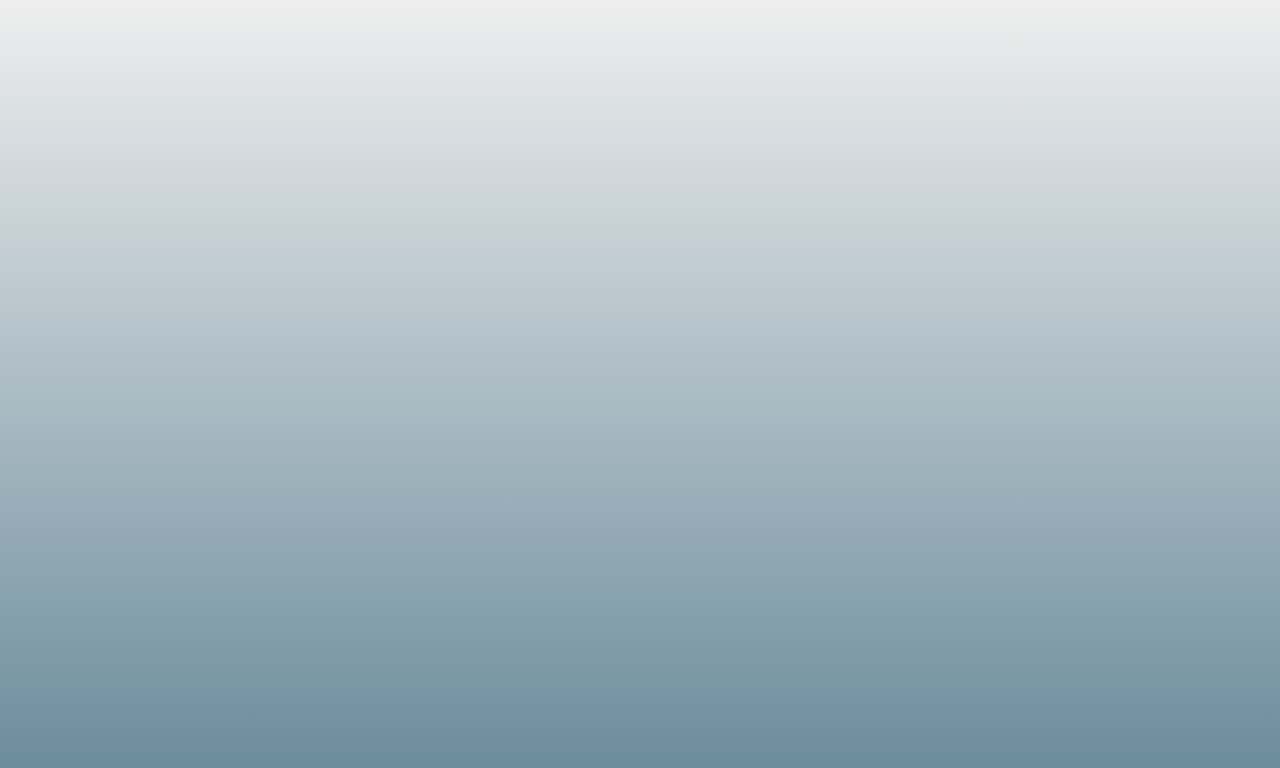
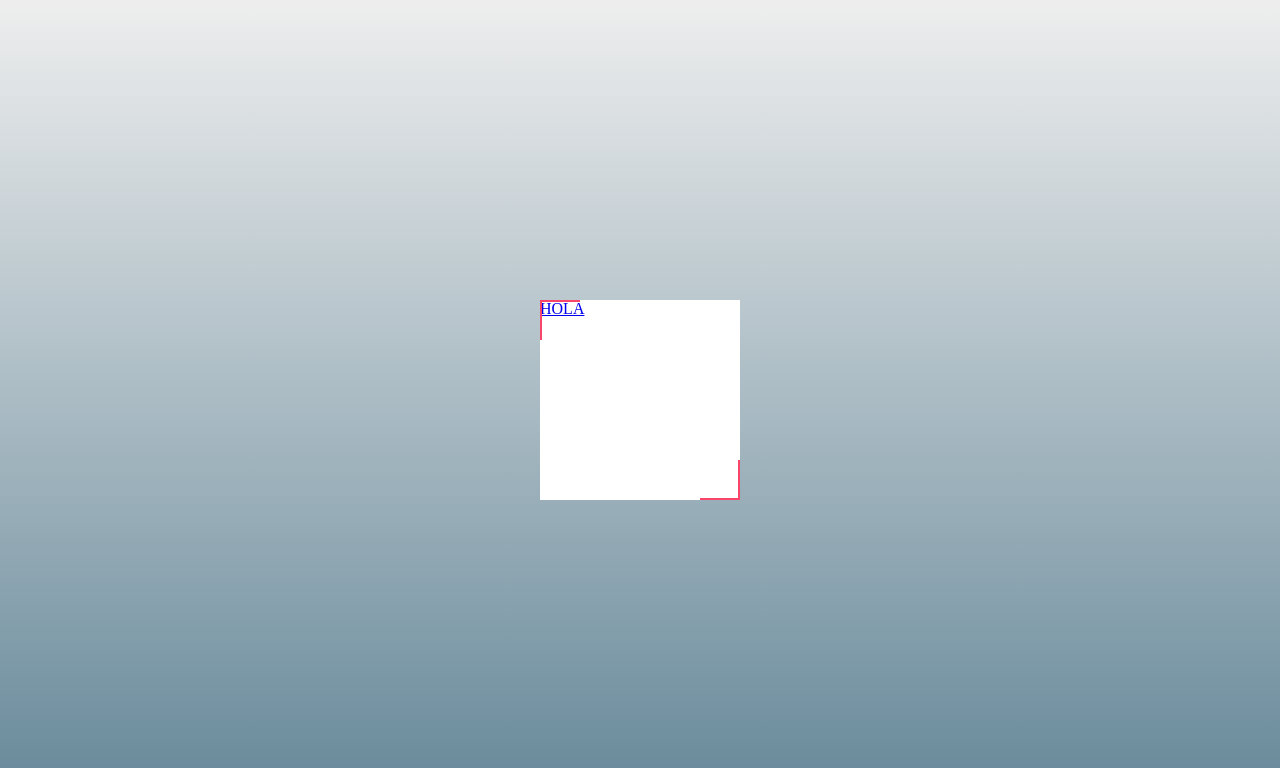
Before and after one commit to MatiMorilla/Paginas, a plain HTML site: page Paginas/HTML/hoverEffect.html in a window 1280 px wide. Drawn offline with Linux system fonts and the light colour scheme.

Commit message:
nuevo efecto

```diff
--- a/Paginas/CSS/hoverEffect.css
+++ b/Paginas/CSS/hoverEffect.css
@@ -15,7 +15,17 @@ body{
     --color-hover: rgb(0, 174, 255);
 }
 
+.container{
+    height: 100vh;
+    display: flex;
+    justify-content: center;
+    align-items: center;
+}
+
 .card{
+    width: 200px;
+    height: 200px;
+    background: #fff;
     position: relative;
     overflow: hidden;
 }
--- /dev/null
+++ b/Paginas/CSS/hoverEffect2.css
@@ -0,0 +1,120 @@
+*{
+    margin: 0;
+    padding:0;
+    box-sizing: border-box;
+}
+
+body{
+    height: 100vh;
+    background: linear-gradient(#eee, #689);
+}
+
+:root{
+    --w-hover: 20%;
+    --h-hover: 2px;
+    --color-hover: #fa456b;
+}
+
+.container{
+    height: 100vh;
+    display: flex;
+    justify-content: center;
+    align-items: center;
+}
+
+.card{
+    width: 200px;
+    height: 200px;
+    background: #fff;
+    position: relative;
+    overflow: hidden;
+}
+
+.card span{
+    transition: all 0.5s ease;
+}
+
+.card:hover span:nth-child(1),
+.card:hover span:nth-child(4){
+    width: 100%;
+}
+
+.card:hover span:nth-child(2),
+.card:hover span:nth-child(3){
+    height: 100%;
+}
+
+.card span:nth-child(1){
+    position:absolute;
+    top:0;
+    left:0;
+    width: var(--w-hover);
+    height: var(--h-hover);
+    background: var(--color-hover);
+}
+
+.card span:nth-child(2){
+    position:absolute;
+    top:0;
+    left:0;
+    width: var(--h-hover);
+    height: var(--w-hover);
+    background: var(--color-hover);
+}
+
+.card span:nth-child(3){
+    position:absolute;
+    bottom:0;
+    right:0;
+    width: var(--h-hover);
+    height: var(--w-hover);
+    background: var(--color-hover);
+}
+
+.card span:nth-child(4){
+    position:absolute;
+    bottom:0;
+    right:0;
+    width: var(--w-hover);
+    height: var(--h-hover);
+    background: var(--color-hover);
+}
+
+
+/* MISMO EFECTO PERO AL REVES */
+
+/* .card span:nth-child(1){
+    position:absolute;
+    top:0;
+    right:0;
+    width: var(--w-hover);
+    height: var(--h-hover);
+    background: var(--color-hover);
+}
+
+.card span:nth-child(2){
+    position:absolute;
+    top:0;
+    right:0;
+    width: var(--h-hover);
+    height: var(--w-hover);
+    background: var(--color-hover);
+}
+
+.card span:nth-child(3){
+    position:absolute;
+    bottom:0;
+    left:0;
+    width: var(--h-hover);
+    height: var(--w-hover);
+    background: var(--color-hover);
+}
+
+.card span:nth-child(4){
+    position:absolute;
+    bottom:0;
+    left:0;
+    width: var(--w-hover);
+    height: var(--h-hover);
+    background: var(--color-hover);
+} */
--- a/Paginas/HTML/hoverEffect.html
+++ b/Paginas/HTML/hoverEffect.html
@@ -3,18 +3,21 @@
 <head>
     <meta charset="UTF-8">
     <meta name="viewport" content="width=device-width, initial-scale=1.0">
-    <link rel="stylesheet" href="../CSS/hoverEffect.css">
+    <!-- HOVER CON ANIMATION -->
+    <!-- <link rel="stylesheet" href="../CSS/hoverEffect.css"> -->
+    <!-- HOVER -->
+    <link rel="stylesheet" href="../CSS/hoverEffect2.css">
     <title>HOVER EFFECT</title>
 </head>
 <body>
     <div class="container">
-        <div class="card">
+        <a href="#" class="card">
             <span></span>
             <span></span>
             <span></span>
             <span></span>
-        </div>
-
+            HOLA
+        </a>
     </div>
 
 </body>
```
